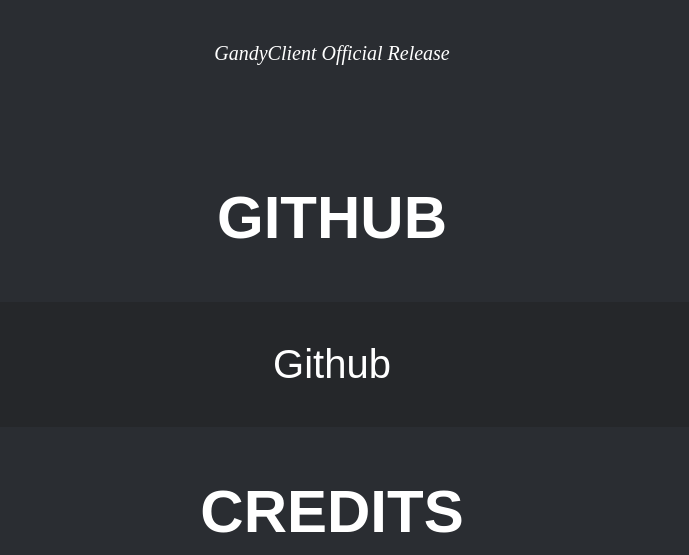
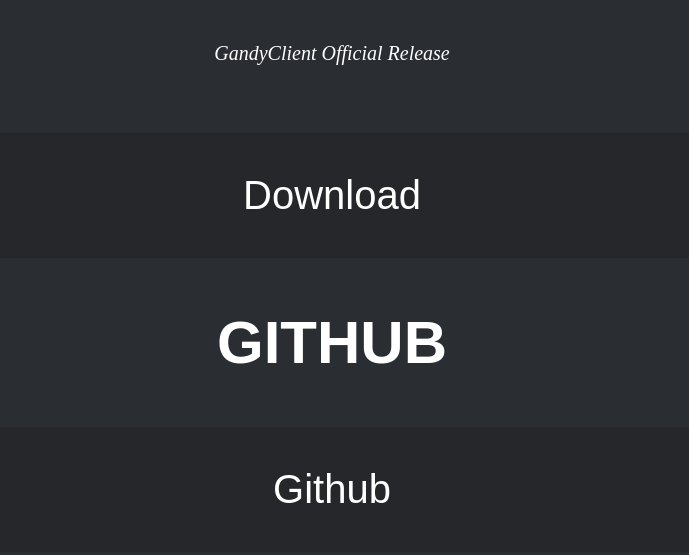
Before and after one commit to GandyT/gandyt.github.io, a plain HTML site: page subPages/gandyclient/gandyclient.html in a window 1280 px wide. Shown: the part 335-890 px from the top of the page, without its empty margins (308-997 px from the left). Drawn offline with Linux system fonts and the light colour scheme.

Commit message:
setup down, all that's left to do is download link

```diff
--- a/index.css
+++ b/index.css
@@ -89,6 +89,7 @@
     background-color: #1c1e20;
     color: #bbb;
     transition: 0.6s all ease;
+    cursor: pointer;
 }
 
 @media screen and (max-width: 600px) {
--- a/subPages/gandyclient/gandyclient.css
+++ b/subPages/gandyclient/gandyclient.css
@@ -83,6 +83,7 @@
     text-decoration: none;
     background-color: #25272a;
     transition: 0.3s all ease;
+    cursor: pointer;
 }
 
 .mainLink:hover {
--- a/subPages/gandyclient/gandyclient.html
+++ b/subPages/gandyclient/gandyclient.html
@@ -16,6 +16,7 @@
         </div>
 
     </div>
+    <a class="mainLink" href="">Download</a>
     <div class="linksCont">
         <div class="mainTitle">GITHUB</div>
         <div class="break"></div>
```
